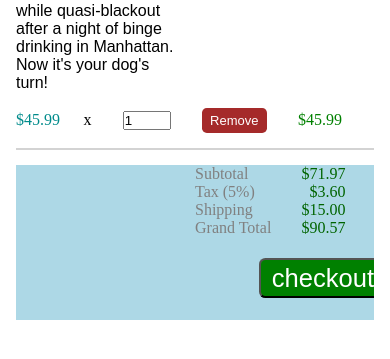
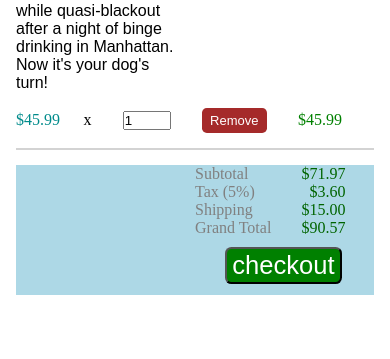
Before and after one commit to Seun0001/Seun-Shopping-Cart, a plain HTML site: page index.html in a window 390 px wide. Shown: the part 441-800 px from the top of the page. Drawn offline with Linux system fonts and the light colour scheme; files whose address does not match are found by name.

Commit message:
Still Working on it

```diff
--- a/style.css
+++ b/style.css
@@ -161,11 +161,10 @@
     content: "$";
   }
   .Total_price .Button {
-    width: 100%;
-  }
-  .Button {
-    width: 80%;
-    overflow-x: none;
+    width: 50%;
+    display: flex;
+    justify-content: right;
+    overflow-x: hidden;
   }
   .Button button {
     background: green;
@@ -174,7 +173,7 @@
     padding: 1% 3%;
     border-radius: 0.4rem;
     animation: checkout 5s infinite;
-    margin-left: 4rem;
+    margin-right: 2rem;
     margin-top: 6%;
     margin-bottom: 6%;
     cursor: pointer;
```
Also changed, not shown: app.js (added).
